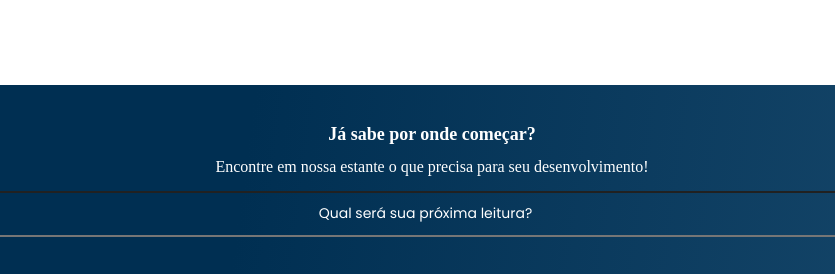
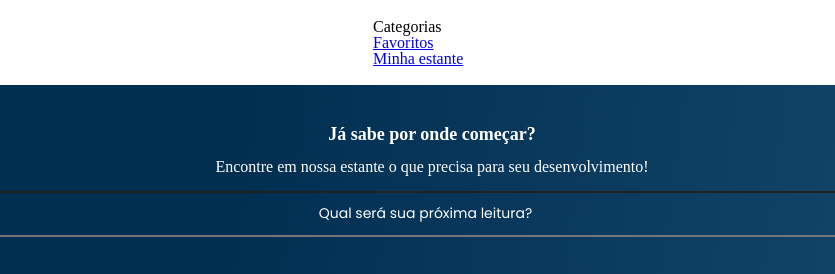
Before and after one commit to Kate-Scarpim/cathe.books, a plain HTML site: page index.html in a window 1280 px wide. Shown: the top 274 px of the page, 208-1043 px from the left. Drawn offline with nearby package versions, Linux system fonts and the light colour scheme.

Commit message:
atualizando

```diff
--- a/index.html
+++ b/index.html
@@ -42,6 +42,13 @@
       <img src="img/Logo.svg" alt="Logo da Alurabooks" class="container__imagem">
       <h1 class="conteiner__título"><b class="conteiner__título--negrito">Alura</b>Books</h1>
     </div>
+
+    <ul class="opções">
+      <li class="opções__item">Categorias</li>
+      <li class="opções__item"><a href="#" class="opções__link">Favoritos</a></li>
+      <li class="opções__item"><a href="#" class="opções__link">Minha estante</a></li>
+    </ul>
+
     <div class="container">
       <a href="#"><img src="img/Favoritos.svg" alt="Meus favoritos" class="container__imagem"></a>
       <a href="#"><img src="img/Compras.svg" alt="Carrinhos de compras" class="container__imagem"></a>
--- a/styles.css
+++ b/styles.css
@@ -13,6 +13,7 @@
   --fonte-principal: "Poppins";
   --azul: #002f52;
   --fonte-secundario: "Josefin Sans";
+  --
 }
 
 body {
```
